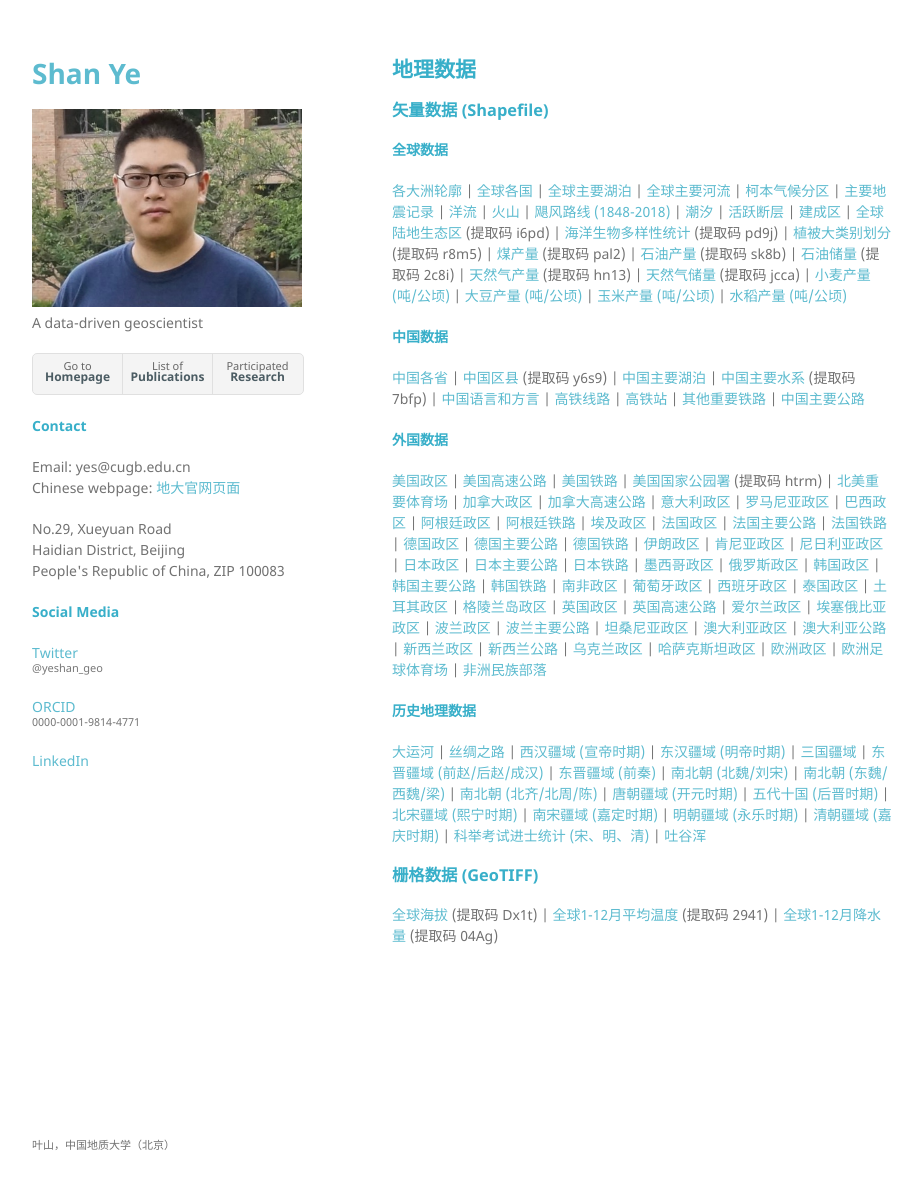
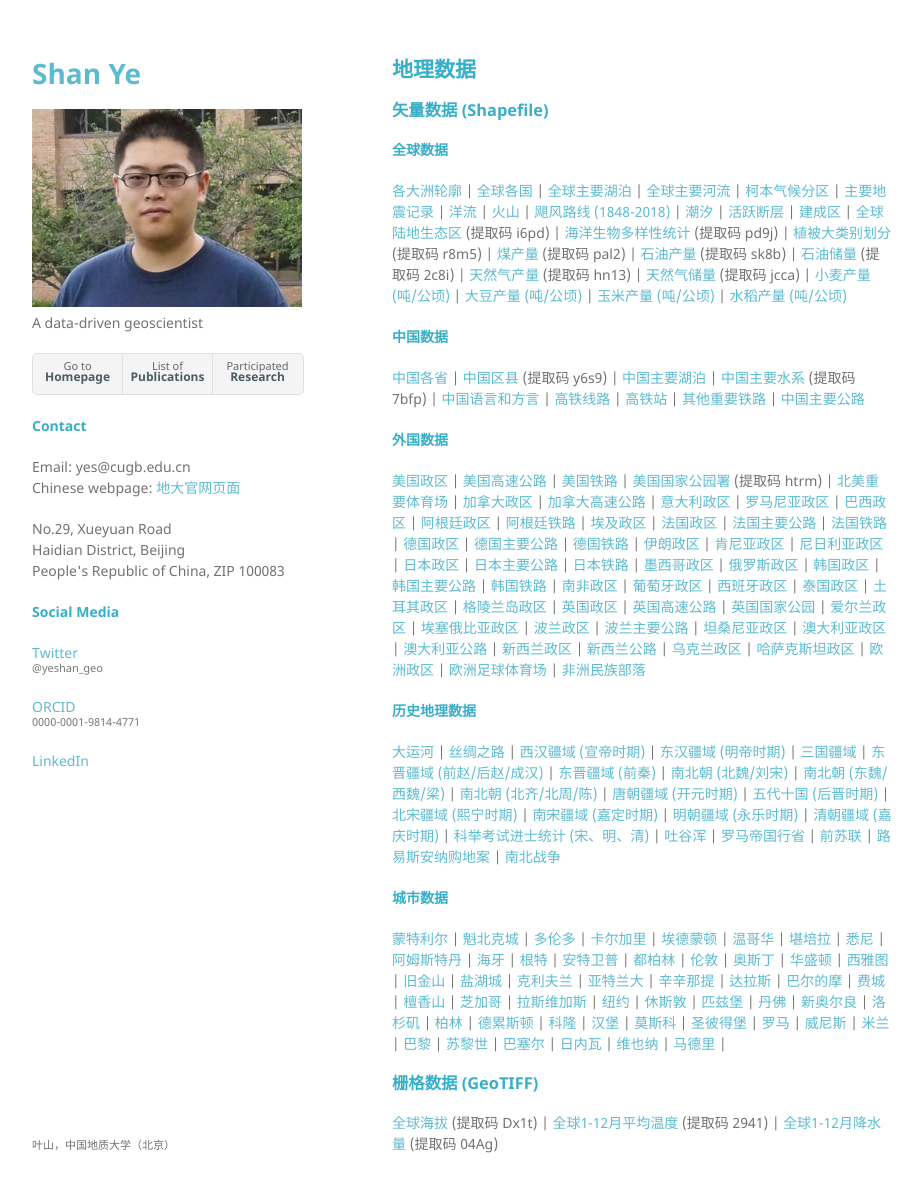
Before and after one commit to yeshan-geo/yeshan-geo.github.io, a Jekyll site: the page built from pages/datavis.md, in a window 1280 px wide and 1224 px high. Shown: the top 1192 px of the window, without its empty margins (178-1100 px from the left). Built offline with Jekyll 4.4.1, drawn with Linux system fonts in a browser that asks for light colours; our own code applies the rules of GitHub Pages for plain Markdown files.

Commit message:
Update datavis.md

```diff
--- a/pages/datavis.md
+++ b/pages/datavis.md
@@ -77,6 +77,7 @@
 [格陵兰岛政区](https://github.com/yeshancqcq/geographic_data/blob/main/bycountry/Greenland.zip) |
 [英国政区](https://github.com/yeshancqcq/geographic_data/blob/main/bycountry/UK.zip) |
 [英国高速公路](https://github.com/yeshancqcq/geographic_data/blob/main/bycountry/UKHighway.zip) |
+[英国国家公园](https://github.com/yeshancqcq/geographic_data/blob/main/bycountry/UKNP.zip) |
 [爱尔兰政区](https://github.com/yeshancqcq/geographic_data/blob/main/bycountry/Ireland.zip) |
 [埃塞俄比亚政区](https://github.com/yeshancqcq/geographic_data/blob/main/bycountry/Ethiopia.zip) |
 [波兰政区](https://github.com/yeshancqcq/geographic_data/blob/main/bycountry/Poland.zip) |
@@ -110,7 +111,62 @@
 [明朝疆域 (永乐时期)](https://github.com/yeshancqcq/geographic_data/blob/main/china/MingDynasty.zip) |
 [清朝疆域 (嘉庆时期)](https://github.com/yeshancqcq/geographic_data/blob/main/china/QingDynasty.zip) |
 [科举考试进士统计 (宋、明、清)](https://github.com/yeshancqcq/geographic_data/blob/main/china/ImperialExam.zip) |
-[吐谷浑](https://github.com/yeshancqcq/geographic_data/blob/main/china/Tuyuhun.zip)
+[吐谷浑](https://github.com/yeshancqcq/geographic_data/blob/main/china/Tuyuhun.zip) |
+[罗马帝国行省](https://github.com/yeshancqcq/geographic_data/blob/main/bycountry/RomanEmpire.zip) |
+[前苏联](https://github.com/yeshancqcq/geographic_data/blob/main/bycountry/USSR.zip) |
+[路易斯安纳购地案](https://github.com/yeshancqcq/geographic_data/blob/main/bycountry/LouisianaPurchase.zip) |
+[南北战争](https://github.com/yeshancqcq/geographic_data/blob/main/bycountry/CivilWar.zip)
+
+#### 城市数据
+[蒙特利尔](https://github.com/yeshancqcq/geographic_data/blob/main/cities/Montreal.zip) |
+[魁北克城](https://github.com/yeshancqcq/geographic_data/blob/main/cities/QuebecCity.zip) |
+[多伦多](https://github.com/yeshancqcq/geographic_data/blob/main/cities/Toronto.zip) |
+[卡尔加里](https://github.com/yeshancqcq/geographic_data/blob/main/cities/Calgary.zip) |
+[埃德蒙顿](https://github.com/yeshancqcq/geographic_data/blob/main/cities/Edmonton.zip) |
+[温哥华](https://github.com/yeshancqcq/geographic_data/blob/main/cities/Vancouver.zip) |
+[堪培拉](https://github.com/yeshancqcq/geographic_data/blob/main/cities/Canberra.zip) |
+[悉尼](https://github.com/yeshancqcq/geographic_data/blob/main/cities/Sydney.zip) |
+[阿姆斯特丹](https://github.com/yeshancqcq/geographic_data/blob/main/cities/Amsterdam.zip) |
+[海牙](https://github.com/yeshancqcq/geographic_data/blob/main/cities/Hague.zip) |
+[根特](https://github.com/yeshancqcq/geographic_data/blob/main/cities/Ghent.zip) |
+[安特卫普](https://github.com/yeshancqcq/geographic_data/blob/main/cities/Antwerp.zip) |
+[都柏林](https://github.com/yeshancqcq/geographic_data/blob/main/cities/Dublin.zip) |
+[伦敦](https://github.com/yeshancqcq/geographic_data/blob/main/cities/London.zip) |
+[奥斯丁](https://github.com/yeshancqcq/geographic_data/blob/main/cities/Austin.zip) |
+[华盛顿](https://github.com/yeshancqcq/geographic_data/blob/main/cities/DC.zip) |
+[西雅图](https://github.com/yeshancqcq/geographic_data/blob/main/cities/Seattle.zip) |
+[旧金山](https://github.com/yeshancqcq/geographic_data/blob/main/cities/SF.zip) |
+[盐湖城](https://github.com/yeshancqcq/geographic_data/blob/main/cities/SaltLC.zip) |
+[克利夫兰](https://github.com/yeshancqcq/geographic_data/blob/main/cities/Cleveland.zip) |
+[亚特兰大](https://github.com/yeshancqcq/geographic_data/blob/main/cities/Atlanta.zip) |
+[辛辛那提](https://github.com/yeshancqcq/geographic_data/blob/main/cities/Cincinnati.zip) |
+[达拉斯](https://github.com/yeshancqcq/geographic_data/blob/main/cities/Dallas.zip) |
+[巴尔的摩](https://github.com/yeshancqcq/geographic_data/blob/main/cities/Baltimore.zip) |
+[费城](https://github.com/yeshancqcq/geographic_data/blob/main/cities/Philadelphia.zip) |
+[檀香山](https://github.com/yeshancqcq/geographic_data/blob/main/cities/Honululu.zip) |
+[芝加哥](https://github.com/yeshancqcq/geographic_data/blob/main/cities/Chicago.zip) |
+[拉斯维加斯](https://github.com/yeshancqcq/geographic_data/blob/main/cities/LV.zip) |
+[纽约](https://github.com/yeshancqcq/geographic_data/blob/main/cities/NYC.zip) |
+[休斯敦](https://github.com/yeshancqcq/geographic_data/blob/main/cities/Houston.zip) |
+[匹兹堡](https://github.com/yeshancqcq/geographic_data/blob/main/cities/Pittsburgh.zip) |
+[丹佛](https://github.com/yeshancqcq/geographic_data/blob/main/cities/Denver.zip) |
+[新奥尔良](https://github.com/yeshancqcq/geographic_data/blob/main/cities/NewOrleans.zip) |
+[洛杉矶](https://github.com/yeshancqcq/geographic_data/blob/main/cities/LA.zip) |
+[柏林](https://github.com/yeshancqcq/geographic_data/blob/main/cities/Berlin.zip) |
+[德累斯顿](https://github.com/yeshancqcq/geographic_data/blob/main/cities/Dresden.zip) |
+[科隆](https://github.com/yeshancqcq/geographic_data/blob/main/cities/Cologne.zip) |
+[汉堡](https://github.com/yeshancqcq/geographic_data/blob/main/cities/Hamburg.zip) |
+[莫斯科](https://github.com/yeshancqcq/geographic_data/blob/main/cities/Moscow.zip) |
+[圣彼得堡](https://github.com/yeshancqcq/geographic_data/blob/main/cities/StPetersburg.zip) |
+[罗马](https://github.com/yeshancqcq/geographic_data/blob/main/cities/Rome.zip) |
+[威尼斯](https://github.com/yeshancqcq/geographic_data/blob/main/cities/Venice.zip) |
+[米兰](https://github.com/yeshancqcq/geographic_data/blob/main/cities/Milan.zip) |
+[巴黎](https://github.com/yeshancqcq/geographic_data/blob/main/cities/Paris.zip) |
+[苏黎世](https://github.com/yeshancqcq/geographic_data/blob/main/cities/Zurich.zip) |
+[巴塞尔](https://github.com/yeshancqcq/geographic_data/blob/main/cities/Basel.zip) |
+[日内瓦](https://github.com/yeshancqcq/geographic_data/blob/main/cities/Geneva.zip) |
+[维也纳](https://github.com/yeshancqcq/geographic_data/blob/main/cities/Vienna.zip) |
+[马德里](https://github.com/yeshancqcq/geographic_data/blob/main/cities/Madrid.zip) |
 
 ### 栅格数据 (GeoTIFF)
 [全球海拔](https://pan.baidu.com/s/1OvaZS4l5ksXZXvHxyrObOw) (提取码 Dx1t) |
```
